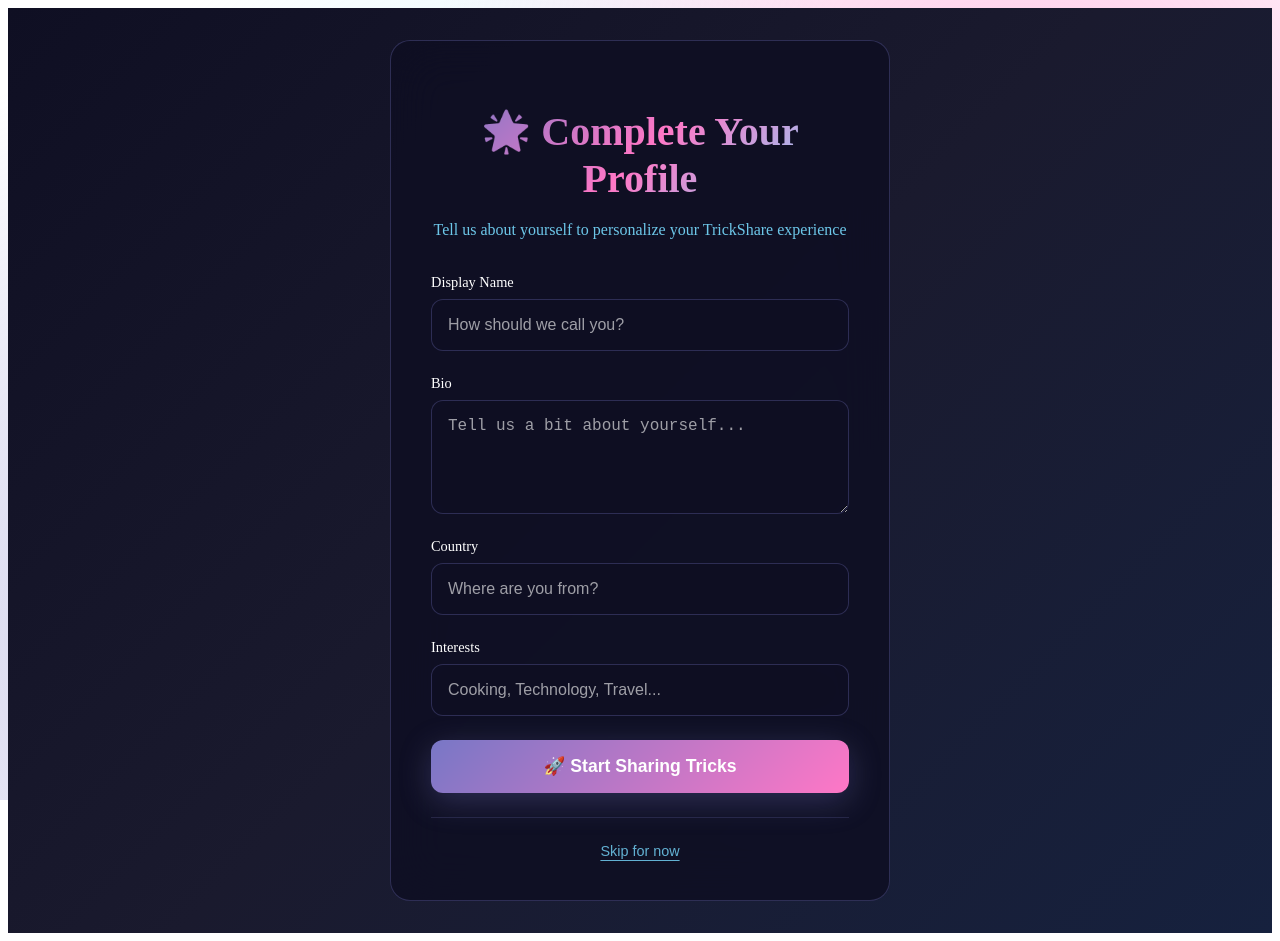
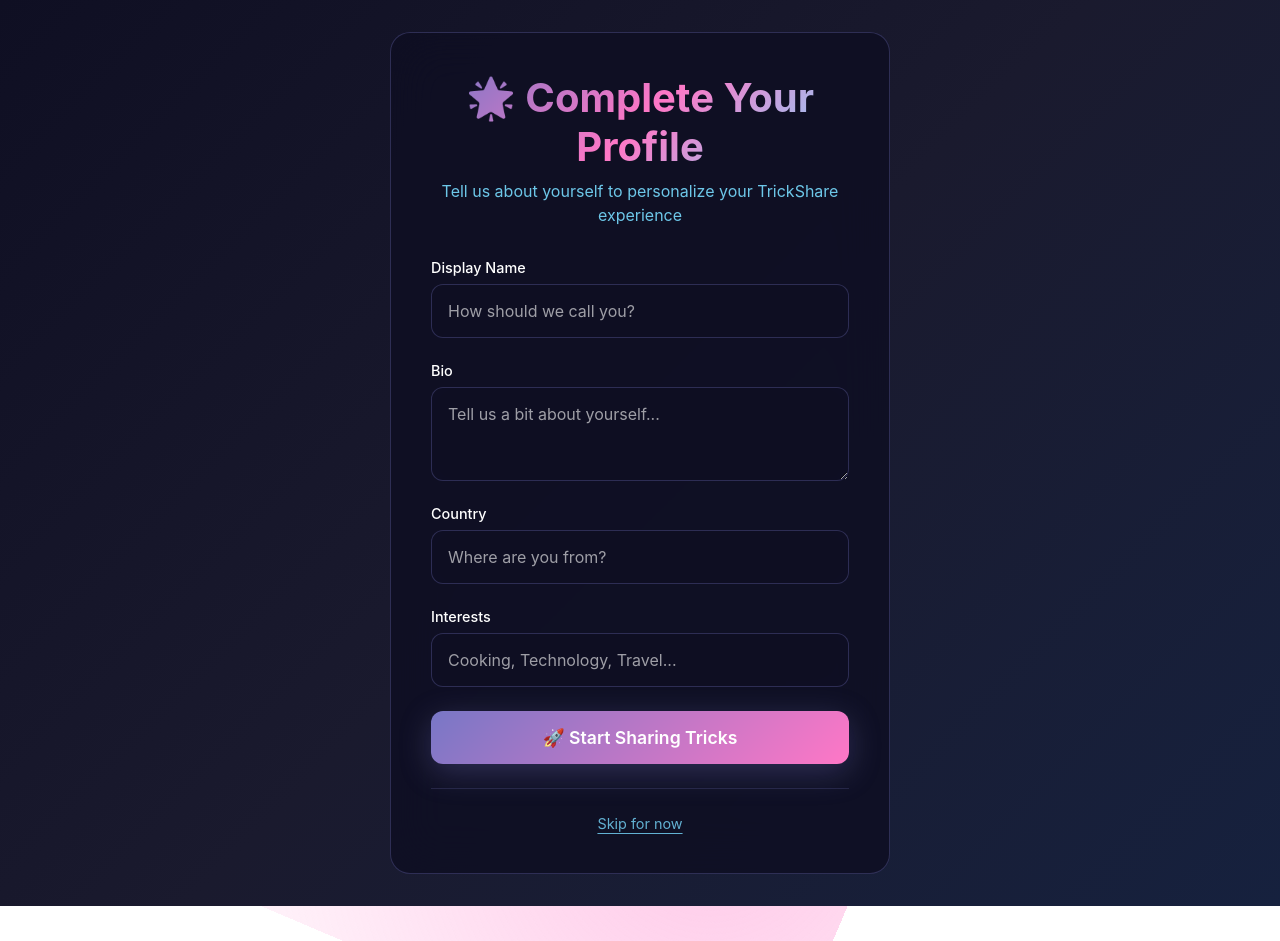
Before and after one commit to ZAKGUN12/tricky, a Next.js app: page /profile-setup in a window 1280 px wide. After the commit the page ends 906 px from the top, so only its background shows below. Built offline with nearby package versions, Linux system fonts and the light colour scheme.

Commit message:
Restore original font styling and Global Network theme background

```diff
--- a/styles/globals.css
+++ b/styles/globals.css
@@ -1,6 +1,93 @@
 @import './web-design-system.css';
 
 /* TrickShare Web-First Global Styles - Compact Version */
+
+* {
+  box-sizing: border-box;
+  padding: 0;
+  margin: 0;
+}
+
+html,
+body {
+  max-width: 100vw;
+  overflow-x: hidden;
+  font-family: -apple-system, BlinkMacSystemFont, 'Segoe UI', 'Roboto', 'Oxygen',
+    'Ubuntu', 'Cantarell', 'Fira Sans', 'Droid Sans', 'Helvetica Neue',
+    sans-serif;
+  -webkit-font-smoothing: antialiased;
+  -moz-osx-font-smoothing: grayscale;
+  background: linear-gradient(135deg, var(--background-dark) 0%, var(--background-medium) 50%, var(--background-light) 100%);
+  color: var(--text-primary);
+  min-height: 100vh;
+}
+
+body {
+  position: relative;
+}
+
+body::before {
+  content: '';
+  position: fixed;
+  top: 0;
+  left: 0;
+  width: 100%;
+  height: 100%;
+  background:
+    radial-gradient(circle at 20% 80%, rgba(120, 119, 198, 0.4) 0%, transparent 50%),
+    radial-gradient(circle at 80% 20%, rgba(255, 119, 198, 0.4) 0%, transparent 50%),
+    radial-gradient(circle at 40% 40%, rgba(120, 219, 255, 0.3) 0%, transparent 50%);
+  pointer-events: none;
+  z-index: -2;
+  animation: float 20s ease-in-out infinite;
+}
+
+body::after {
+  content: '';
+  position: fixed;
+  top: 0;
+  left: 0;
+  width: 100%;
+  height: 100%;
+  background-image:
+    radial-gradient(2px 2px at 20px 30px, rgba(120, 219, 255, 0.8), transparent),
+    radial-gradient(2px 2px at 40px 70px, rgba(255, 119, 198, 0.6), transparent),
+    radial-gradient(1px 1px at 90px 40px, rgba(120, 119, 198, 0.9), transparent),
+    radial-gradient(1px 1px at 130px 80px, rgba(120, 219, 255, 0.7), transparent),
+    radial-gradient(2px 2px at 160px 30px, rgba(255, 119, 198, 0.5), transparent);
+  background-repeat: repeat;
+  background-size: 200px 100px;
+  pointer-events: none;
+  z-index: -1;
+  animation: sparkle 15s linear infinite;
+}
+
+@keyframes float {
+  0%, 100% { transform: translateY(0px) rotate(0deg); }
+  33% { transform: translateY(-30px) rotate(120deg); }
+  66% { transform: translateY(-20px) rotate(240deg); }
+}
+
+@keyframes sparkle {
+  0%, 100% { opacity: 1; }
+  50% { opacity: 0.5; }
+}
+
+a {
+  color: inherit;
+  text-decoration: none;
+}
+
+button {
+  font-family: inherit;
+  border: none;
+  background: none;
+  cursor: pointer;
+}
+
+input, textarea, select {
+  font-family: inherit;
+}
 
 /* Application Layout */
 .container {
```
